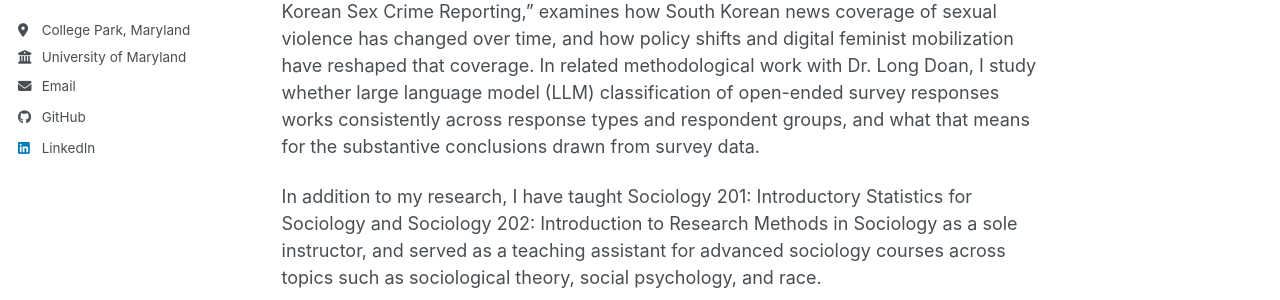
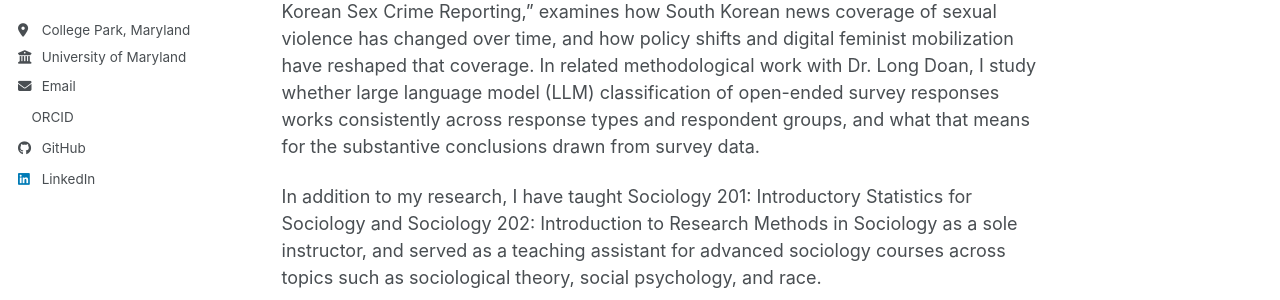
Before and after one commit to hyejin-jeon-soc/hyejin-jeon-soc.github.io, a Jekyll site: the page built from _pages/about.md, in a window 1280 px wide. Shown: the part 439-739 px from the top of the page. Built offline with Jekyll 4.4.1, drawn with Linux system fonts in a browser that asks for light colours; a script bundle is joined from its source files by our own code; a style sheet for code colours, icons or effects is not loaded.

Commit message:
Update _config.yml

```diff
--- a/_config.yml
+++ b/_config.yml
@@ -37,6 +37,7 @@ author:
   arxiv            : # URL - Update with the correct link to your profile
   inspire-hep      : # URL
   impactstory      : # URL
+  orcid            : "https://orcid.org/0000-0001-6242-4376"
   semantic         : # URL
   ssrn             : # URL
   researchgate     : # URL
```
